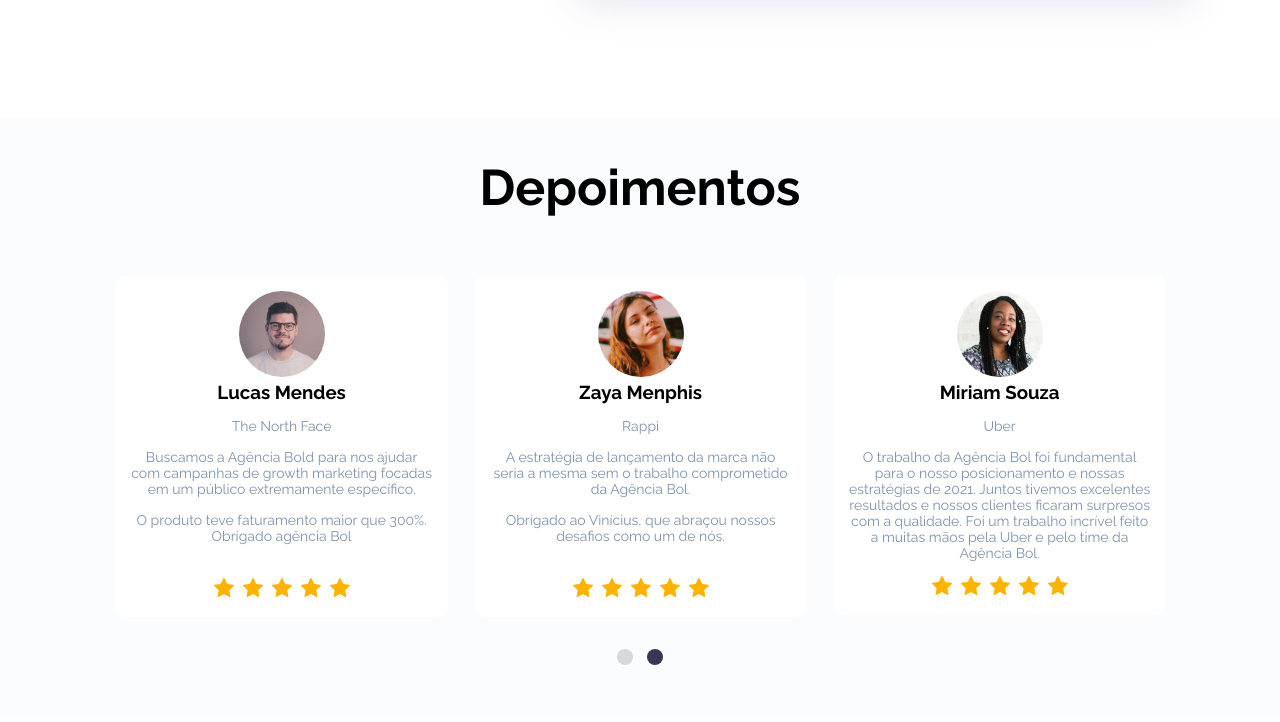
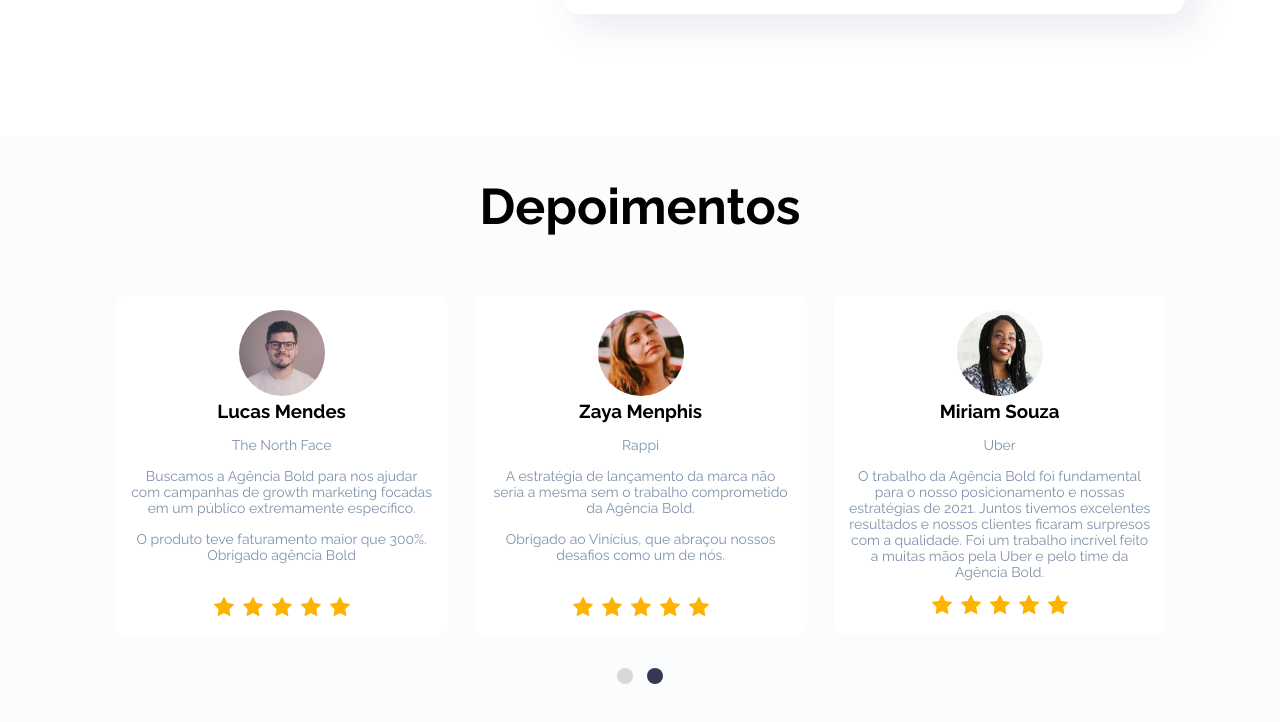
Before and after one commit to jcsalerno/front-end-agencia, a plain HTML site: page index.html in a window 1280 px wide. Shown: the part 2551-3273 px from the top of the page. Drawn offline with Linux system fonts and the light colour scheme.

Commit message:
fix: named

```diff
--- a/index.html
+++ b/index.html
@@ -35,7 +35,7 @@
             </div><!--mockup-->
 
         </div><!--center-->
-    </section><!--main-->
+    </section><!--main-->h1
 
     <section class="marcas">
         <div class="center">
@@ -56,7 +56,7 @@
                 <div class="box-diferencias">
                     <img src="images/ICONE1.png" />
                     <h3>Planejamento impecável</h3>
-                    <p>Conte com a Agência Bold como sua parceira no planejamento de seus projetos, conteúdos, campanhas, estratégias. Nossos profissionais altamente qualificados estão preparados para qualquer desafio.</p>
+                    <p>Conte com a Agência Bolddddd como sua parceira no planejamento de seus projetos, conteúdos, campanhas, estratégias. Nossos profissionais altamente qualificados estão preparados para qualquer desafio.</p>
                 </div>
                 <div class="box-diferencias">
                     <img src="images/ICONE2.png" />
@@ -105,7 +105,7 @@
                     <img src="images/DEPOIMENTO1.png" />
                     <h3>Miriam Souza</h3>
                     <p>Uber</p>
-                    <p>O trabalho da Agência Bold foi fundamental para o nosso posicionamento e nossas estratégias de 2021. Juntos tivemos excelentes resultados e nossos clientes ficaram surpresos com a qualidade. Foi um trabalho incrível feito a muitas mãos pela Uber e pelo time da Agência Bold.</p>
+                    <p>O trabalho da Agência Boldfoi fundamental para o nosso posicionamento e nossas estratégias de 2021. Juntos tivemos excelentes resultados e nossos clientes ficaram surpresos com a qualidade. Foi um trabalho incrível feito a muitas mãos pela Uber e pelo time da Agência Bold.</p>
                     <img src="images/RATE.png" />
                 </div>
 
@@ -113,7 +113,7 @@
                     <img src="images/DEPOIMENTO2.png" />
                     <h3>Lucas Mendes</h3>
                     <p>The North Face</p>
-                    <p>Buscamos a Agência Bol para nos ajudar com campanhas de growth marketing focadas em um público extremamente específico.</p> <p>O produto teve faturamento maior que 300%. Obrigado agência Bol</p>
+                    <p>Buscamos a Agência Bold para nos ajudar com campanhas de growth marketing focadas em um público extremamente específico.</p> <p>O produto teve faturamento maior que 300%. Obrigado agência Bold</p>
                     <br/>
                     <img src="images/RATE.png" />
                 </div>
@@ -121,14 +121,14 @@
                     <img src="images/DEPOIMENTO3.png" />
                     <h3>Zaya Menphisa</h3>
                     <p>Rappi</p>
-                    <p>A estratégia de lançamento da marca não seria a mesma sem o trabalho comprometido da Agência Bol. <p/><p>Obrigado ao Vinícius, que abraçou nossos desafios como um de nós.</p><br>
+                    <p>A estratégia de lançamento da marca não seria a mesma sem o trabalho comprometido da Agência Bold. <p/><p>Obrigado ao Vinícius, que abraçou nossos desafios como um de nós.</p><br>
                     <img src="images/RATE.png" />
                 </div>
                 <div class="container-slider-single">
                     <img src="images/DEPOIMENTO2.png" />
                     <h3>Lucas Mendes</h3>
                     <p>The North Face</p>
-                    <p>Buscamos a Agência Bold para nos ajudar com campanhas de growth marketing focadas em um público extremamente específico.</p> <p>O produto teve faturamento maior que 300%. Obrigado agência Bol</p>
+                    <p>Buscamos a Agência Bold para nos ajudar com campanhas de growth marketing focadas em um público extremamente específico.</p> <p>O produto teve faturamento maior que 300%. Obrigado agência Bold</p>
                     <br/>
                     <img src="images/RATE.png" />
                 </div>
@@ -136,14 +136,14 @@
                     <img src="images/DEPOIMENTO3.png" />
                     <h3>Zaya Menphis</h3>
                     <p>Rappi</p>
-                    <p>A estratégia de lançamento da marca não seria a mesma sem o trabalho comprometido da Agência Bol. <p/><p>Obrigado ao Vinícius, que abraçou nossos desafios como um de nós.</p><br>
+                    <p>A estratégia de lançamento da marca não seria a mesma sem o trabalho comprometido da Agência Bold. <p/><p>Obrigado ao Vinícius, que abraçou nossos desafios como um de nós.</p><br>
                     <img src="images/RATE.png" />
                 </div>
                 <div class="container-slider-single">
                     <img src="images/DEPOIMENTO1.png" />
                     <h3>Miriam Souza</h3>
                     <p>Uber</p>
-                    <p>O trabalho da Agência Bol foi fundamental para o nosso posicionamento e nossas estratégias de 2021. Juntos tivemos excelentes resultados e nossos clientes ficaram surpresos com a qualidade. Foi um trabalho incrível feito a muitas mãos pela Uber e pelo time da Agência Bol.</p>
+                    <p>O trabalho da Agência Bold foi fundamental para o nosso posicionamento e nossas estratégias de 2021. Juntos tivemos excelentes resultados e nossos clientes ficaram surpresos com a qualidade. Foi um trabalho incrível feito a muitas mãos pela Uber e pelo time da Agência Bold.</p>
                     <img src="images/RATE.png" />
                 </div>
             </div>
```
